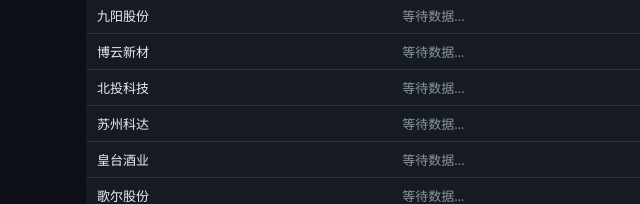
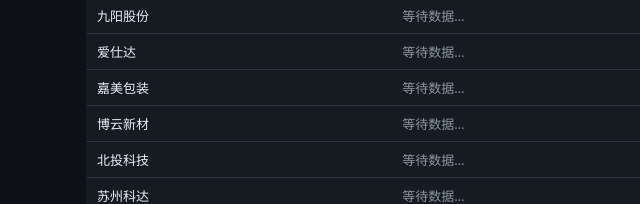
Before and after one commit to yangzhao727/stock, a plain HTML site: page index.html in a window 1280 px wide. Shown: the part 480-684 px from the top of the page, 20-660 px from the left. Drawn offline with Linux system fonts and the light colour scheme.

Commit message:
看板观察池触发位更新至11-26盘中

```diff
--- a/index.html
+++ b/index.html
@@ -88,27 +88,33 @@ const HOLDS = []; // 公开版：无个人持仓
 HOLDS.length = 0; // 公开版：无个人持仓
 const WATCH = [
   {code:"sz002242", name:"九阳股份",
-   note:"🔥妖王四板（38.56涨停11-25）：主升未完但涨停追入=接刀，看戏；见顶信号=放巨量炸板",
-   lv:[ {p:36.80, t:"down", tag:"11-25低点", act:"跌破→见顶确认"} ]},
+   note:"🔥妖王五板进行时（11-26盘中42.30新高）：主升未完但涨停追入=接刀，看戏；见顶信号=放巨量炸板",
+   lv:[ {p:37.66, t:"down", tag:"11-26低点", act:"跌破→见顶确认"} ]},
+  {code:"sz002403", name:"爱仕达",
+   note:"❄️深冻（11-26盘中8.75新低）：阴跌无止跌，三信号一个没有",
+   lv:[ {p:8.75, t:"down", tag:"11-26低点", act:"跌破→继续冷冻"} ]},
+  {code:"sz002969", name:"嘉美包装",
+   note:"❄️冷冻（11-26破7.58）：超跌反抽一天不算数，等缩量止跌",
+   lv:[ {p:7.50, t:"down", tag:"冷冻线", act:"跌破→更弱"},
+        {p:8.00, t:"up",   tag:"反抽确认", act:"缩量站稳→观察+1"} ]},
   {code:"sz002297", name:"博云新材",
-   note:"探底中：缩量站稳 13.7~13.9 或放量过 14.0 → 试仓 1 万；破 12.7 → 继续冷冻",
-   lv:[ {p:12.70, t:"down", tag:"新低警戒", act:"跌破→冷冻加深"},
-        {p:13.80, t:"down", tag:"低吸区", act:"缩量站稳→试仓1万"},
-        {p:14.00, t:"up",   tag:"突破确认", act:"放量过→右侧1万"} ]},
+   note:"❄️冷冻加深（11-26盘中11.60新低）：止跌三信号亮灯前不看",
+   lv:[ {p:11.60, t:"down", tag:"11-26新低", act:"跌破→更弱"},
+        {p:13.00, t:"up",   tag:"解冻线", act:"缩量站稳→再看"} ]},
   {code:"sh600936", name:"北投科技",
    note:"❄️冷冻（两连板定性出货，Q3再转亏）：破3.20彻底除名；收复4.2才解冻",
    lv:[ {p:3.20,  t:"down", tag:"除名线", act:"跌破→彻底除名"},
         {p:4.20,  t:"up",   tag:"解冻线", act:"收复→重新观察"} ]},
   {code:"sh603660", name:"苏州科达",
-   note:"今日大跌+尾盘承接（4票中只此一只）：明天不破8.68+缩量→观察+1",
-   lv:[ {p:8.68,  t:"down", tag:"今日低点", act:"跌破→观察作废"} ]},
+   note:"❄️观察作废（11-26盘中6.77续跌）：不看",
+   lv:[]},
   {code:"sz000995", name:"皇台酒业",
-   note:"投机票（换手29.8%）：仅娱乐级观察，不进主池",
-   lv:[ {p:15.31, t:"down", tag:"今日低点", act:"跌破→继续看戏"} ]},
+   note:"投机票：仅娱乐级观察，不进主池",
+   lv:[ {p:13.68, t:"down", tag:"11-26低点", act:"跌破→继续看戏"} ]},
   {code:"sz002241", name:"歌尔股份",
-   note:"⭐AI眼镜全球代工龙头（Meta独家ODM，2026年1000万台+份额70%；华为350万台订单），Q3归母净利+45%。关键位：21.50 止损参考 / 22.13 突破确认 / 24.40 前平台 / 25.69 前高",
-   lv:[ {p:21.50, t:"down", tag:"止损参考", act:"收盘跌破→趋势走坏"},
-        {p:22.13, t:"down", tag:"突破确认线", act:"缩量守住→突破有效"},
+   note:"⭐AI眼镜全球代工龙头（Meta独家ODM，2026年1000万台+份额70%；华为350万台订单），Q3归母净利+45%。关键位：21.50 止损参考 / 22.13 复活线 / 24.40 前平台 / 25.69 前高",
+   lv:[ {p:21.50, t:"down", tag:"止损参考", act:"跌破→趋势走坏"},
+        {p:22.13, t:"down", tag:"复活线", act:"收复站回→突破复活"},
         {p:24.40, t:"up",   tag:"前平台", act:"到→观察"},
         {p:25.69, t:"up",   tag:"前高", act:"放量过→趋势延续"} ]},
   // ===== 板块雷达（各板块龙头，等板块风向+个股三信号，触发位由每日收盘排定时补充）=====
@@ -141,9 +147,9 @@ const WATCH = [
   {code:"sz002050", name:"三花智控", sector:"机器人",
    note:"⭐机器人执行器+热管理双龙头：同上，与埃斯顿互为确认", lv:[]},
   {code:"sh603319", name:"美湖股份", sector:"冷冻观察",
-   note:"❄️ 60日自25.3阴跌至19.2（-24%），每天创新低无止跌。解禁：放量收复20.7缺口+三信号（不创新低/缩量/站回均价）", lv:[]},
+   note:"❄️ 阴跌不止（11-26盘中16.77新低，60日自25.3跌逾30%）。解禁：放量收复18.5+三信号", lv:[]},
   {code:"sz300006", name:"莱美药业", sector:"冷冻+高危",
-   note:"❄️ 4天-38%崩塌（疑似重大利空未查明——查明前任何价位都是危险区）。止跌三信号亮灯前不动。⚠️创业板标的", lv:[]},
+   note:"❄️ 崩塌再续（11-26盘中8.05，反弹夭折）。利空未查明，止跌三信号亮灯前不动。⚠️创业板标的", lv:[]},
 ];
 // ===================================================
 
```
Also changed, not shown: 1 other file.
